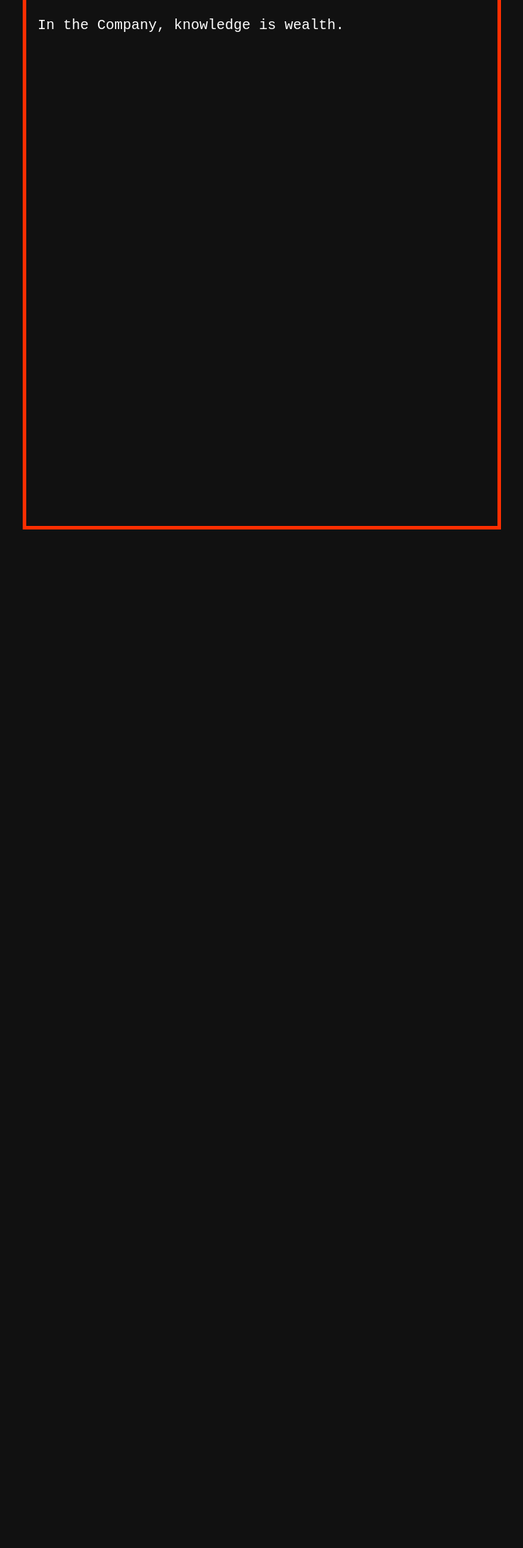
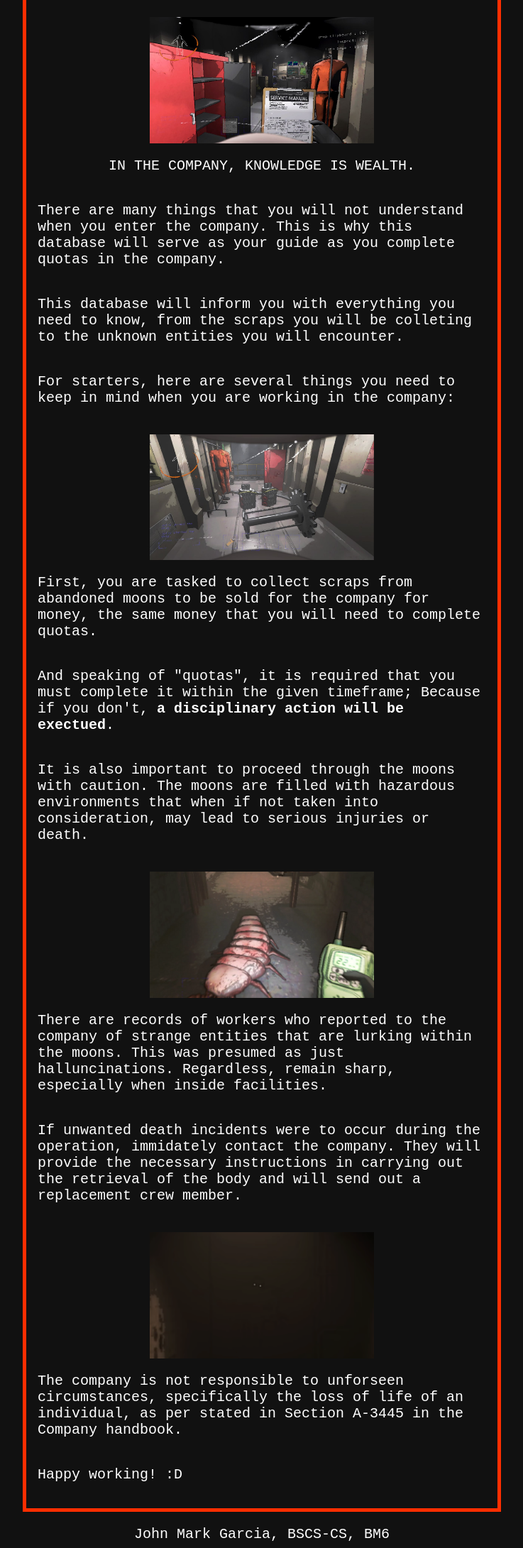
Before and after one commit to mozes-lol/websitething, a plain HTML site: page ITSProject/index.html in a window 1280 px wide. Shown: the part 258-2439 px from the top of the page at 71% size, without its empty margins (271-1008 px from the left). Before the commit the page ends 1012 px from the top, so only its background shows below. Drawn offline with Linux system fonts and the light colour scheme.

Commit message:
create index page

```diff
--- a/ITSProject/index.html
+++ b/ITSProject/index.html
@@ -17,16 +17,42 @@
             <div><h1 style="text-align: left; font-size: 40px">THE COMPANY DATA</h1></div>
             <div>
                 <a class="navOption" href=index.html style="margin-inline: rgb(0, 0, 0); font-size: 29px; font-weight: 500"><b>Home</b></a>
-                <a class="navOption" href=index.html style="color: rgb(0, 0, 0); font-size: 29px; font-weight: 500"><b>Bestiary</b></a>
+                <a class="navOption" href=bestiary.html style="color: rgb(0, 0, 0); font-size: 29px; font-weight: 500"><b>Bestiary</b></a>
                 <a class="navOption" href=index.html style="color: rgb(0, 0, 0); font-size: 29px; font-weight: 500"><b>Gallery</b></a>
                 <a class="navOption" href=index.html style="color: rgb(0, 0, 0); font-size: 29px; font-weight: 500"><b>About</b></a>
             </div>
         </div>
     </nav>
-    <div style="height: 100vh; width: 50%; border: 5px #FF2E00 solid; flex-direction: column; margin: auto; padding: 2vh;">
+    <div style="height: auto; width: 50%; border: 5px #FF2E00 solid; flex-direction: column; margin: auto; padding: 2vh;">
         <h1 style="color: white">HOME</h1>
-
-        <p style=" word-wrap: break-word ">In the Company, knowledge is wealth.</p>
+        <div style="display: flex; flex-direction: column; align-items: center; justify-content: center; height: auto;">
+            <img src="img/home.jpg" style="height: 100%; width: 50%"></img>
+            <p style=" word-wrap: break-word ">IN THE COMPANY, KNOWLEDGE IS WEALTH.</p>
+        </div>
+        <div>
+            <p style="margin-bottom: 40px;">There are many things that you will not understand when you enter the company. This is why this database will serve as your guide as you complete quotas in the company.</p>
+            <p style="margin-bottom: 40px;">This database will inform you with everything you need to know, from the scraps you will be colleting to the unknown entities you will encounter.</p>
+            <p style="margin-bottom: 40px;">For starters, here are several things you need to keep in mind when you are working in the company:</p>
+            <div style="display: flex; flex-direction: column; align-items: center; justify-content: center; height: auto;">
+                <img src="img/scrap.jpg" style="height: 100%; width: 50%"></img>
+            </div>
+            <p style="margin-bottom: 40px;">First, you are tasked to collect scraps from abandoned moons to be sold for the company for money, the same money that you will need to complete quotas.</p>
+            <p style="margin-bottom: 40px;">And speaking of "quotas", it is required that you must complete it within the given timeframe; Because if you don't, <b>a disciplinary action will be exectued</b>.</p>
+            <p style="margin-bottom: 40px;">It is also important to proceed through the moons with caution. The moons are filled with hazardous environments that when if not taken into consideration, may lead to serious injuries or death.</p>
+            <div style="display: flex; flex-direction: column; align-items: center; justify-content: center; height: auto;">
+                <img src="img/snareflea.jpg" style="height: 100%; width: 50%"></img>
+            </div>
+            <p style="margin-bottom: 40px;">There are records of workers who reported to the company of strange entities that are lurking within the moons. This was presumed as just halluncinations. Regardless, remain sharp, especially when inside facilities.</p>
+            <p style="margin-bottom: 40px;">If unwanted death incidents were to occur during the operation, immidately contact the company. They will provide the necessary instructions in carrying out the retrieval of the body and will send out a replacement crew member.</p>
+            <div style="display: flex; flex-direction: column; align-items: center; justify-content: center; height: auto;">
+                <img src="img/bracken.jpg" style="height: 100%; width: 50%"></img>
+            </div>
+            <p style="margin-bottom: 40px;">The company is not responsible to unforseen circumstances, specifically the loss of life of an individual, as per stated in Section A-3445 in the Company handbook.</p>
+            <p>Happy working! :D</p>
+        </div>
     </div>
+        <footer style="display: flex; flex-direction: column; align-items: center; justify-content: center; height: auto; margin-top: 20px;">
+            John Mark Garcia, BSCS-CS, BM6
+        </footer>
 </body>
 </html>
```
Also changed, not shown: ITSProject/bestiary.html (added, +36 -0 lines), ITSProject/img/bracken.jpg (added), ITSProject/img/home.jpg (added), ITSProject/img/scrap.jpg (added), ITSProject/img/snareflea.jpg (added).
